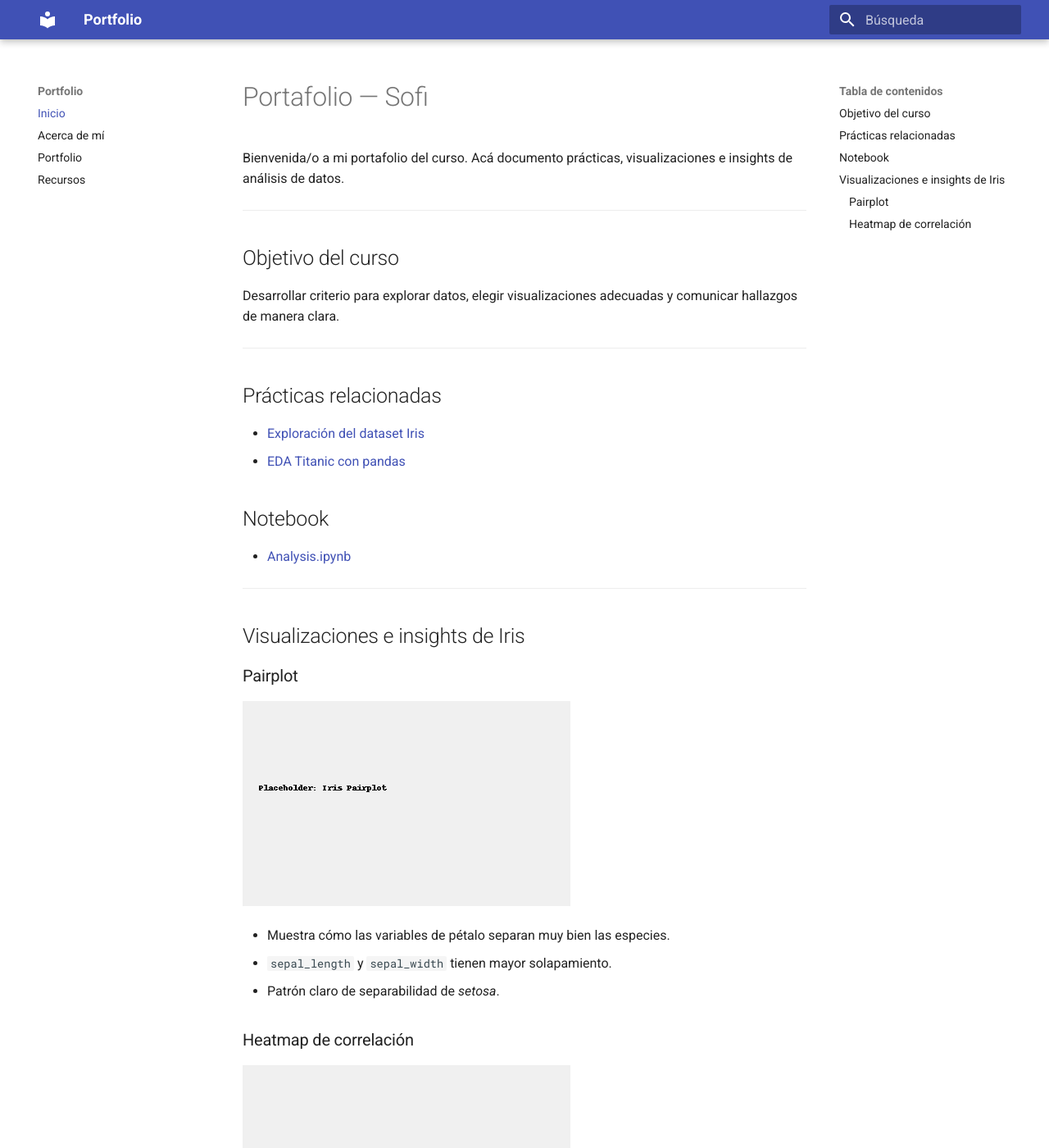
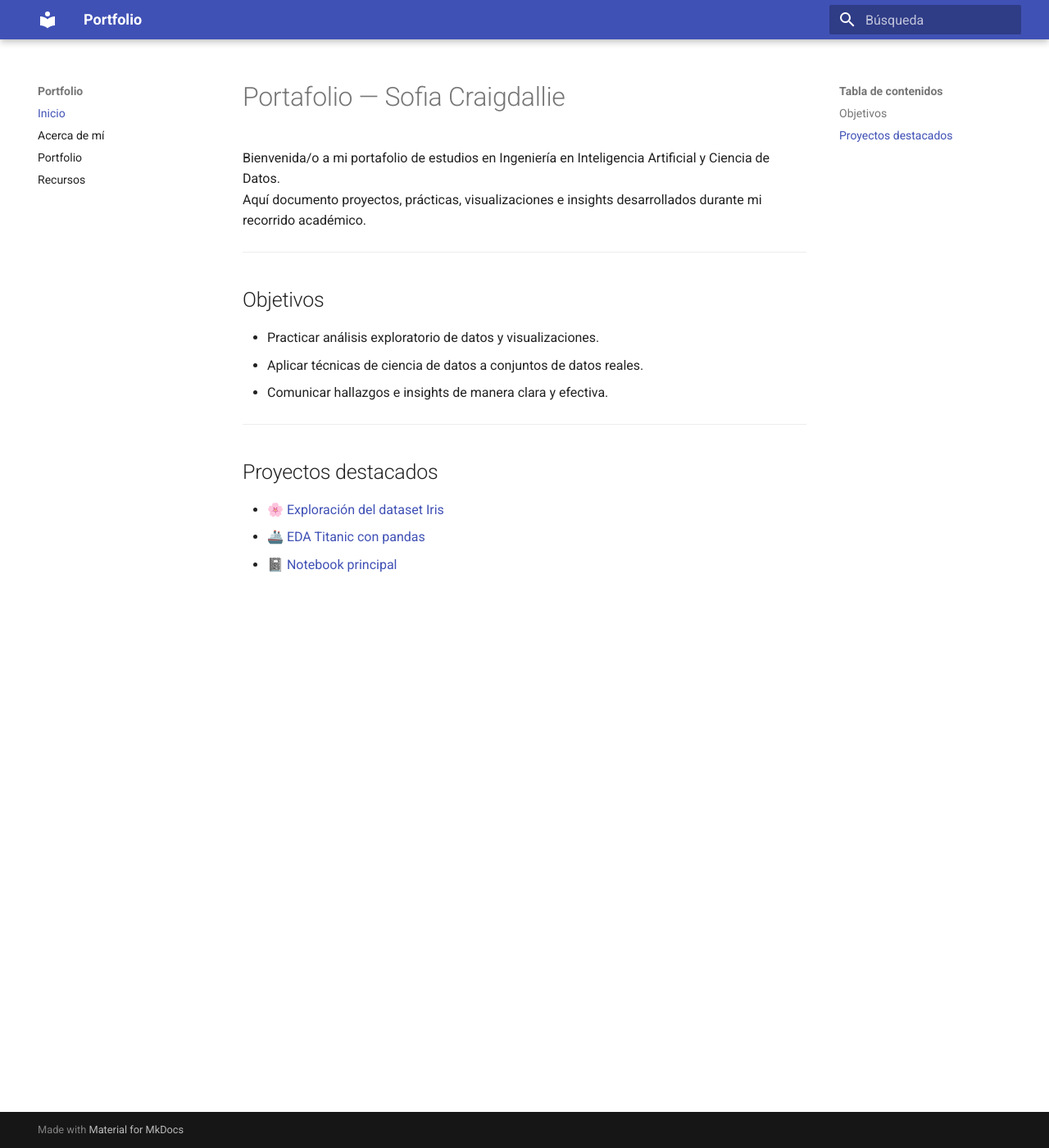
Before and after one commit to SofiaCraigdallie/portfolio, an MkDocs documentation site: the page built from docs/index.md, in a window 1280 px wide and 1400 px high. Shown: the whole window at 82% size. Built offline with MkDocs 1.6.1 and Material for MkDocs 9.7.7, drawn with Linux system fonts in a browser that asks for light colours; some of the changed text lies outside the part shown.

Commit message:
Update index.md

```diff
--- a/docs/index.md
+++ b/docs/index.md
@@ -1,39 +1,23 @@
-title: Portafolio — Sofi
+---
+title: "Portafolio — Sofia Craigdallie"
 date: 2025-01-01
+---
 
-# Portafolio — Sofi
+# Portafolio — Sofia Craigdallie
 
-Bienvenida/o a mi portafolio del curso. Acá documento prácticas, visualizaciones e insights de análisis de datos.
+Bienvenida/o a mi portafolio de estudios en Ingeniería en Inteligencia Artificial y Ciencia de Datos.
+Aquí documento proyectos, prácticas, visualizaciones e insights desarrollados durante mi recorrido académico.
 
 ---
 
-## Objetivo del curso
-Desarrollar criterio para explorar datos, elegir visualizaciones adecuadas y comunicar hallazgos de manera clara.
+## Objetivos
+- Practicar análisis exploratorio de datos y visualizaciones.
+- Aplicar técnicas de ciencia de datos a conjuntos de datos reales.
+- Comunicar hallazgos e insights de manera clara y efectiva.
 
 ---
 
-## Prácticas relacionadas
-- [Exploración del dataset Iris](01-exploracion-iris.md)
-- [EDA Titanic con pandas](03-eda-titanic.md)
-
-## Notebook
-- [Analysis.ipynb](analysis.ipynb)
-
----
-
-## Visualizaciones e insights de Iris
-### Pairplot
-![Pairplot Iris](assets/img/iris_pairplot.png)
-
-- Muestra cómo las variables de pétalo separan muy bien las especies.
-- `sepal_length` y `sepal_width` tienen mayor solapamiento.
-- Patrón claro de separabilidad de *setosa*.
-
-### Heatmap de correlación
-![Heatmap Iris](assets/img/iris_corr.png)
-
-- Correlación alta entre `petal_length` y `petal_width`.
-- Variables de sépalo aportan menos discriminación.
-- Permite identificar redundancias en las variables.
-
----
+## Proyectos destacados
+- 🌸 [Exploración del dataset Iris](01-exploracion-iris.md)
+- 🚢 [EDA Titanic con pandas](03-eda-titanic.md)
+- 📓 [Notebook principal](analysis.ipynb)
```
